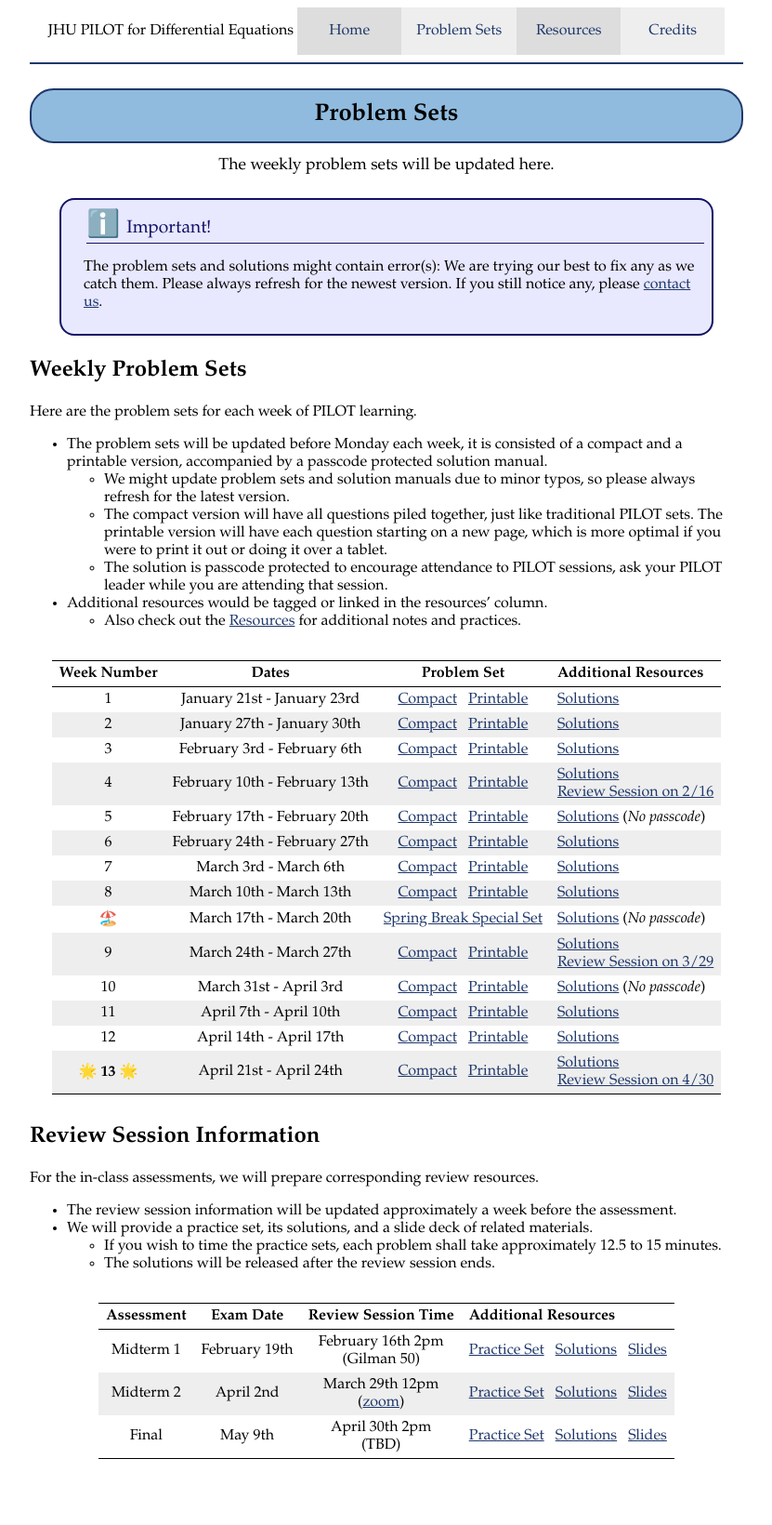
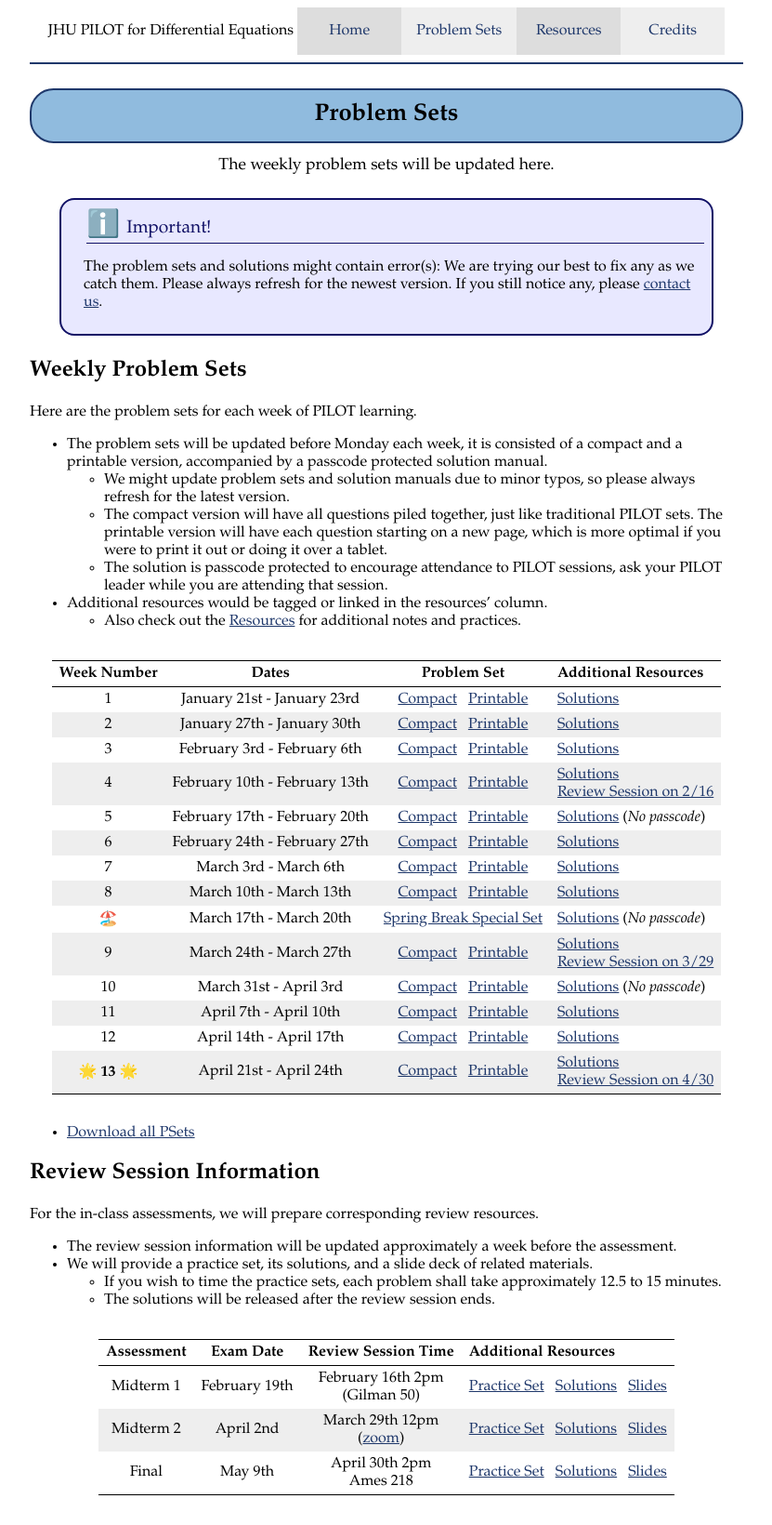
Before and after one commit to JHU-ODE-PILOT/SP25, a Jekyll site: the page built from problem_sets.md, in a window 1280 px wide. Shown: the whole page at 93% size, without its empty margins (224-1055 px from the left). Built offline with Jekyll 4.4.1, drawn with Linux system fonts in a browser that asks for light colours; before the commit the page ends 1601 px from its top, so only the background shows below that.

Commit message:
updated review session 3

```diff
--- a/problem_sets.md
+++ b/problem_sets.md
@@ -42,6 +42,8 @@ Here are the problem sets for each week of PILOT learning.
 | 12 | April 14th - April 17th | [Compact]({{site.baseurl}}/PSets/12C.pdf) &nbsp; [Printable]({{site.baseurl}}/PSets/12E.pdf) | [Solutions]({{site.baseurl}}/PSets/12S.pdf) |
 | **🌟 13 🌟** | April 21st - April 24th | [Compact]({{site.baseurl}}/PSets/13C.pdf) &nbsp; [Printable]({{site.baseurl}}/PSets/13E.pdf) | [Solutions]({{site.baseurl}}/PSets/13S.pdf) <br> [Review Session on 4/30](#review-session-information) |
 
+- [Download all PSets]({{site.baseurl}}/PSets.zip)
+
 ## Review Session Information
 
 For the in-class assessments, we will prepare corresponding review resources.
@@ -54,4 +56,4 @@ For the in-class assessments, we will prepare corresponding review resources.
 |:----------:|:---------:|:-------------------:|:---------------------|
 | Midterm 1 | February 19th | February 16th 2pm <br> (Gilman 50) | [Practice Set]({{site.baseurl}}/PSets/M1.pdf) &nbsp; [Solutions]({{site.baseurl}}/PSets/M1S.pdf) &nbsp; [Slides]({{site.baseurl}}/PSets/S1.pdf) |
 | Midterm 2 | April 2nd | March 29th 12pm <br> ([zoom](https://JHUBlueJays.zoom.us/j/96598269569?pwd=6SK431bSwCgFr8gAUrAQFbVXEJXqYv.1)) | [Practice Set]({{site.baseurl}}/PSets/M2.pdf) &nbsp; [Solutions]({{site.baseurl}}/PSets/M2S.pdf) &nbsp; [Slides]({{site.baseurl}}/PSets/S2.pdf) |
-| Final | May 9th | April 30th 2pm <br> (TBD) | [Practice Set]({{site.baseurl}}/PSets/M3.pdf) &nbsp; [Solutions]({{site.baseurl}}/PSets/M3S.txt) &nbsp; [Slides]({{site.baseurl}}/PSets/S3.pdf) |
+| Final | May 9th | April 30th 2pm <br> Ames 218 | [Practice Set]({{site.baseurl}}/PSets/M3.pdf) &nbsp; [Solutions]({{site.baseurl}}/PSets/M3S.txt) &nbsp; [Slides]({{site.baseurl}}/PSets/S3.pdf) |
```
Also changed, not shown: resources.md (+3 -0 lines), 2 other files.
